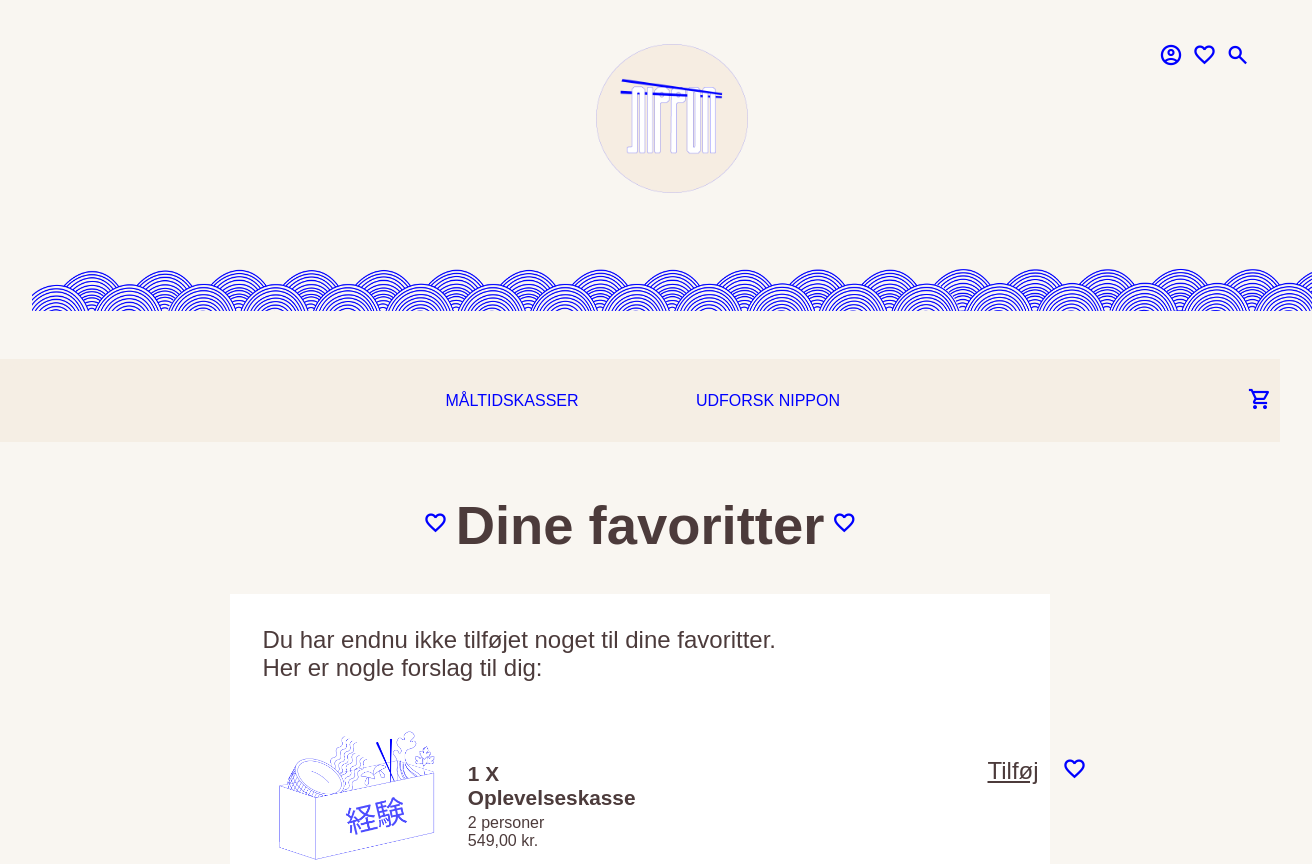
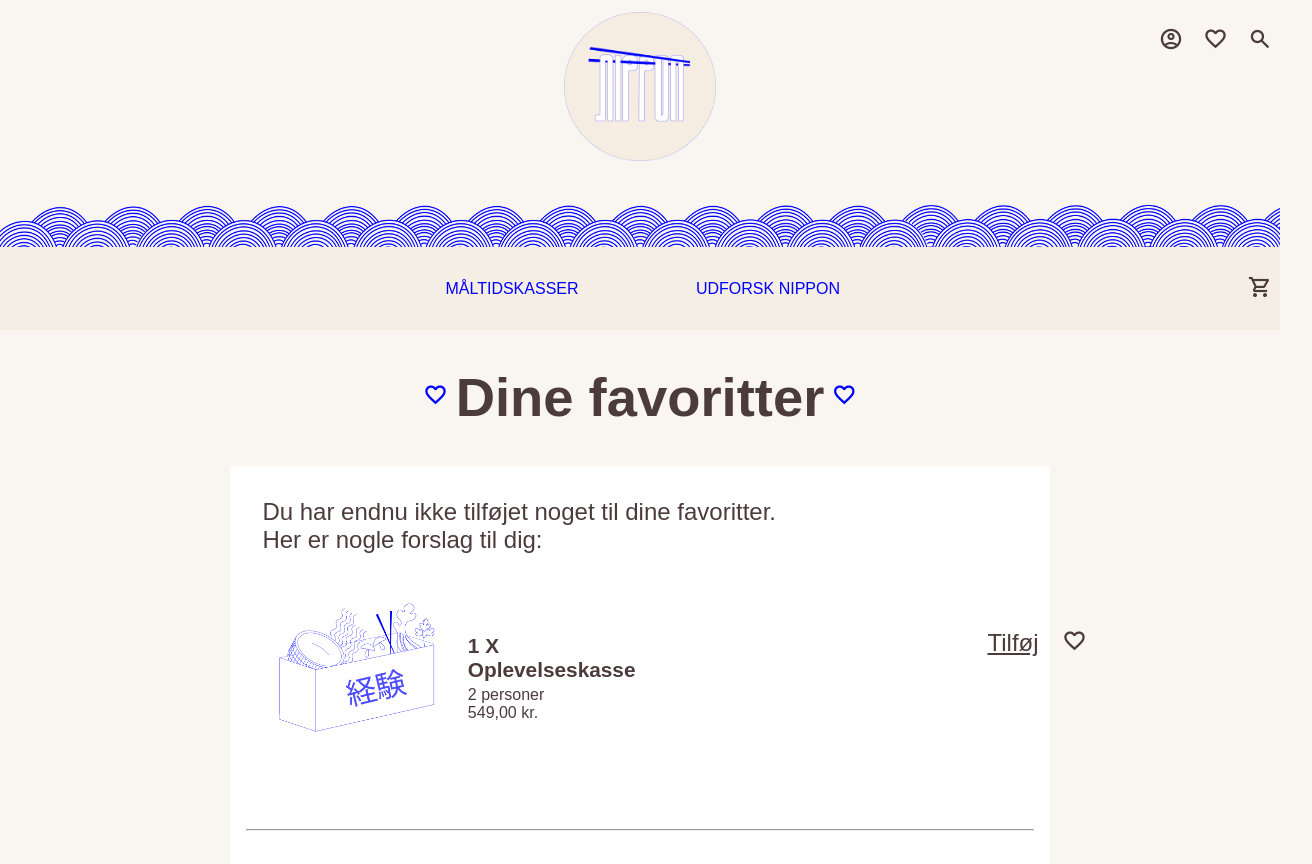
Before and after one commit to WilliamBendtsen/Nippon, a plain HTML site: page nippon/favoritter.html in a window 1280 px wide. Shown: the top 864 px of the page, 1312 px wide, since content can reach past the window. Drawn offline with nearby package versions, Linux system fonts and the light colour scheme; a web font is replaced by a local one.

Commit message:
fikset alle navbare :DDD

```diff
--- a/nippon/css/favoritter.css
+++ b/nippon/css/favoritter.css
@@ -52,7 +52,9 @@ body{
 
   #navbar-styling-element{
     grid-column: 1 / span 5;
-    grid-row-start: 4;
+    grid-row: 4;
+    align-self: center;
+    height: 100%;
     color: rgba(245, 238, 228, 1);
   }
 
@@ -305,7 +307,7 @@ h3 {
 
 
 /* Styling af images */
-img {
+section img {
     width: 20%;
     height: 20%;
     margin: 2rem;
@@ -322,7 +324,8 @@ img {
 }
 
 /* Styling af tilføj knap og hjerte */
-.material-symbols-outlined {
+#favorit-hjerte1,
+#favorit-hjerte2{
     color:#0000FF;
     width: 10%;
 }
--- a/nippon/css/kontakt.css
+++ b/nippon/css/kontakt.css
@@ -48,10 +48,14 @@
  }
 
  #navbar-styling-element{
-   grid-column: 1 / span 5;
-   grid-row-start: 4;
-   color: rgba(245, 238, 228, 1);
- }
+  grid-column: 1 / 6;
+  grid-row: 4;
+  align-self: end;
+  width: 100%;
+  justify-self: end;
+  height: 100%;
+  color: rgba(245, 238, 228, 1);
+}
 
  #navbar-link1{
    color: #0000FF;
@@ -59,6 +63,7 @@
    align-self: center;
    justify-self: center;
    grid-row-start: 4;
+   text-decoration: none;
  }
 
  #navbar-link2{
@@ -67,6 +72,7 @@
    align-self: center;
    justify-self: center;
    grid-row-start: 4;
+   text-decoration: none;
  }
 
 
@@ -132,6 +138,7 @@
    display: block;
    padding: 10px;
    font-size: 0.75em;
+   text-decoration: none;
   }
 
   .dropdown-content li a:hover {
--- a/nippon/css/kurv.css
+++ b/nippon/css/kurv.css
@@ -51,7 +51,9 @@ body{
 
   #navbar-styling-element{
     grid-column: 1 / span 5;
-    grid-row-start: 4;
+    grid-row: 4;
+    align-self: center;
+    height: 100%;
     color: rgba(245, 238, 228, 1);
   }
 
--- a/nippon/css/maeltidskasser.css
+++ b/nippon/css/maeltidskasser.css
@@ -50,7 +50,9 @@ body{
 
   #navbar-styling-element{
     grid-column: 1 / span 5;
-    grid-row-start: 4;
+    grid-row: 4;
+    align-self: center;
+    height: 100%;
     color: rgba(245, 238, 228, 1);
   }
 
@@ -258,6 +260,7 @@ main{
     justify-self: center;
     padding-bottom: 4.2rem;
     cursor: pointer;
+    color: #0000FF;
 }
 
 
--- a/nippon/css/udforsk-kokke.css
+++ b/nippon/css/udforsk-kokke.css
@@ -1,6 +1,7 @@
 /* Generel CSS for hele siden */
 *{
     box-sizing: border-box;
+    text-decoration: none;
 }
 
 body{
@@ -51,7 +52,9 @@ body{
 
   #navbar-styling-element{
     grid-column: 1 / span 5;
-    grid-row-start: 4;
+    grid-row: 4;
+    align-self: center;
+    height: 100%;
     color: rgba(245, 238, 228, 1);
   }
 
--- a/nippon/favoritter.html
+++ b/nippon/favoritter.html
@@ -61,7 +61,9 @@
     <main>
 
         <div class="overskrift">
-        <a href="#"><span class="material-symbols-outlined">favorite</span></a> <h1>Dine favoritter</h1><a href="#"><span class="material-symbols-outlined">favorite</span></a>
+        <a href="#"><span class="material-symbols-outlined" id="favorit-hjerte1">favorite</span></a>
+            <h1>Dine favoritter</h1>
+        <a href="#"><span class="material-symbols-outlined" id="favorit-hjerte2">favorite</span></a>
         </div>
 
         <section class="favoritter">
```
Also changed, not shown: nippon/index.html (+1 -1 lines), nippon/kontakt.html (+2 -1 lines), nippon/maeltidskasser.html (+2 -2 lines). Lines whose indentation alone changed are shown as unchanged.
